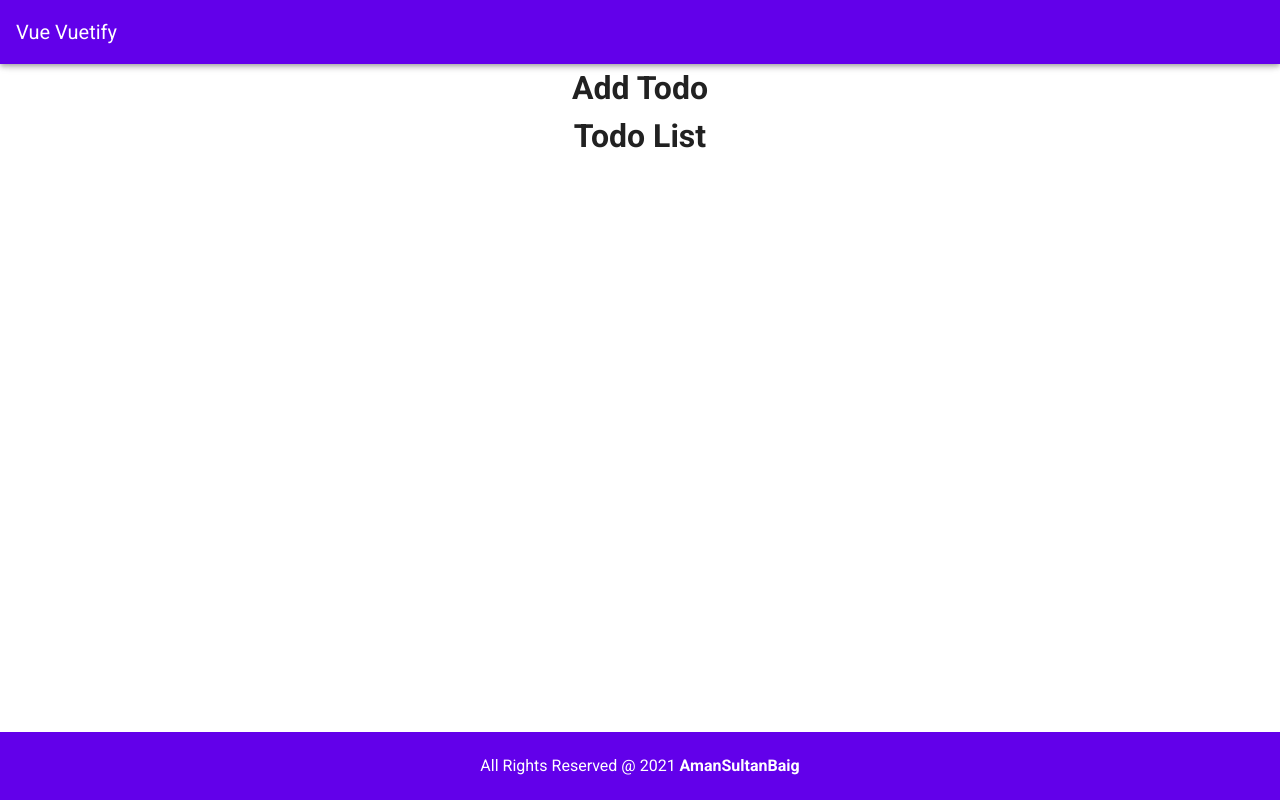
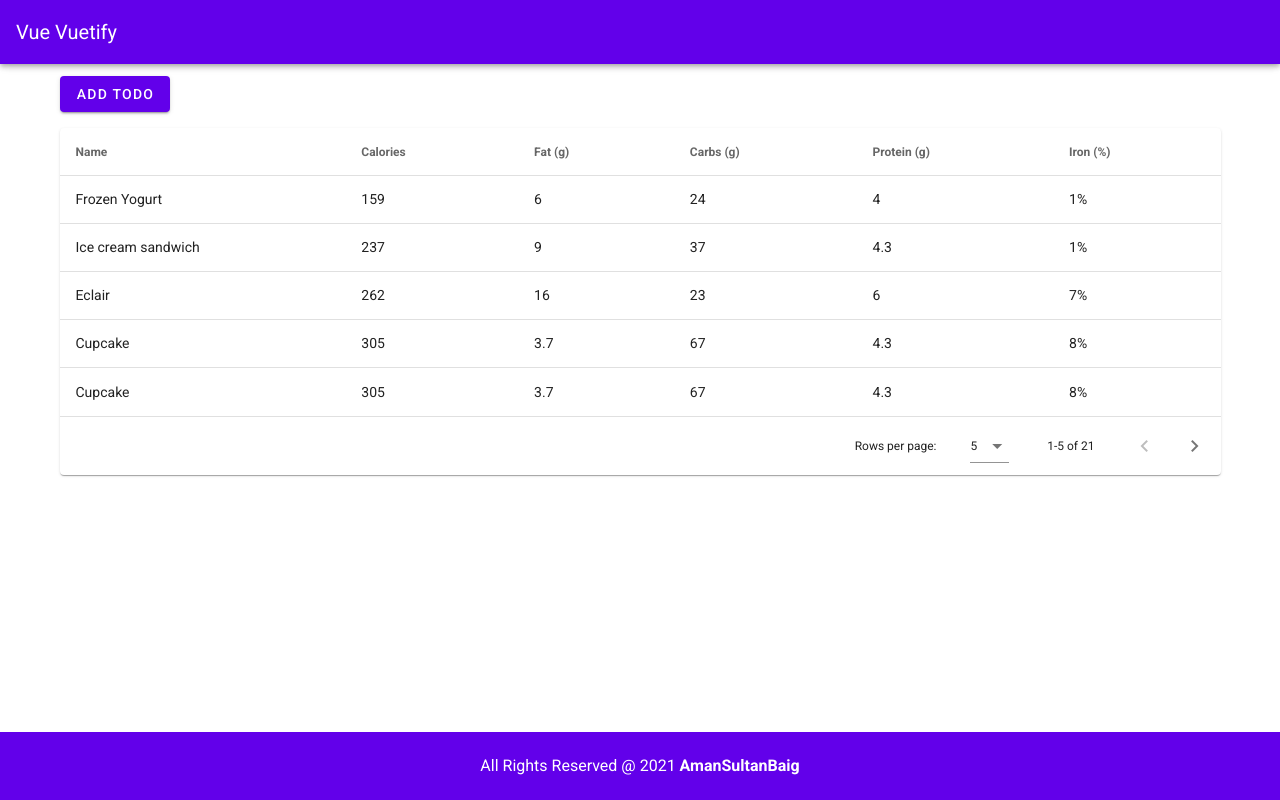
Before and after one commit to AmanSultanBaig/Vue-Vuetify, a Vue app in the folder vue-vuetify/: page / in a window 1280 px wide. Built offline with nearby package versions, Linux system fonts and the light colour scheme.

Commit message:
todolist component is designed with vuetify datatable

```diff
--- a/vue-vuetify/src/App.vue
+++ b/vue-vuetify/src/App.vue
@@ -2,8 +2,6 @@
   <v-app>
     <v-main>
       <Header />
-
-      <AddTodo />
 
       <TodoList />
 
@@ -16,14 +14,12 @@
 import Header from "./components/Header";
 import Footer from "./components/Footer";
 
-import AddTodo from "./pages/AddTodo";
 import TodoList from "./pages/TodoList";
 
 export default {
   name: "App",
 
   components: {
-    AddTodo,
     TodoList,
     Header,
     Footer
--- a/vue-vuetify/src/components/Header.vue
+++ b/vue-vuetify/src/components/Header.vue
@@ -15,5 +15,4 @@
 
 <style scoped>
 
-
 </style>
--- a/vue-vuetify/src/pages/TodoList.vue
+++ b/vue-vuetify/src/pages/TodoList.vue
@@ -1,17 +1,210 @@
 <template>
   <div>
-    <h1>Todo List</h1>
+    <v-container>
+      <v-btn color="deep-purple accent-4" dark class="custom-button-style">
+        Add Todo
+      </v-btn>
+      <v-data-table
+        :headers="headers"
+        :items="desserts"
+        :items-per-page="5"
+        class="elevation-1 "
+      ></v-data-table>
+    </v-container>
   </div>
 </template>
 
 <script>
 export default {
-  name: "TodoList"
+  name: "TodoList",
+
+  data() {
+    return {
+      headers: [
+        { text: "Name", value: "name" },
+        { text: "Calories", value: "calories" },
+        { text: "Fat (g)", value: "fat" },
+        { text: "Carbs (g)", value: "carbs" },
+        { text: "Protein (g)", value: "protein" },
+        { text: "Iron (%)", value: "iron" }
+      ],
+      desserts: [
+        {
+          name: "Frozen Yogurt",
+          calories: 159,
+          fat: 6.0,
+          carbs: 24,
+          protein: 4.0,
+          iron: "1%"
+        },
+        {
+          name: "Ice cream sandwich",
+          calories: 237,
+          fat: 9.0,
+          carbs: 37,
+          protein: 4.3,
+          iron: "1%"
+        },
+        {
+          name: "Eclair",
+          calories: 262,
+          fat: 16.0,
+          carbs: 23,
+          protein: 6.0,
+          iron: "7%"
+        },
+        {
+          name: "Cupcake",
+          calories: 305,
+          fat: 3.7,
+          carbs: 67,
+          protein: 4.3,
+          iron: "8%"
+        },
+        {
+          name: "Cupcake",
+          calories: 305,
+          fat: 3.7,
+          carbs: 67,
+          protein: 4.3,
+          iron: "8%"
+        },
+        {
+          name: "Cupcake",
+          calories: 305,
+          fat: 3.7,
+          carbs: 67,
+          protein: 4.3,
+          iron: "8%"
+        },
+        {
+          name: "Cupcake",
+          calories: 305,
+          fat: 3.7,
+          carbs: 67,
+          protein: 4.3,
+          iron: "8%"
+        },
+        {
+          name: "Cupcake",
+          calories: 305,
+          fat: 3.7,
+          carbs: 67,
+          protein: 4.3,
+          iron: "8%"
+        },
+        {
+          name: "Gingerbread",
+          calories: 356,
+          fat: 16.0,
+          carbs: 49,
+          protein: 3.9,
+          iron: "16%"
+        },
+        {
+          name: "Jelly bean",
+          calories: 375,
+          fat: 0.0,
+          carbs: 94,
+          protein: 0.0,
+          iron: "0%"
+        },
+        {
+          name: "Lollipop",
+          calories: 392,
+          fat: 0.2,
+          carbs: 98,
+          protein: 0,
+          iron: "2%"
+        },
+        {
+          name: "Honeycomb",
+          calories: 408,
+          fat: 3.2,
+          carbs: 87,
+          protein: 6.5,
+          iron: "45%"
+        },
+        {
+          name: "Donut",
+          calories: 452,
+          fat: 25.0,
+          carbs: 51,
+          protein: 4.9,
+          iron: "22%"
+        },
+        {
+          name: "Donut",
+          calories: 452,
+          fat: 25.0,
+          carbs: 51,
+          protein: 4.9,
+          iron: "22%"
+        },
+        {
+          name: "Donut",
+          calories: 452,
+          fat: 25.0,
+          carbs: 51,
+          protein: 4.9,
+          iron: "22%"
+        },
+        {
+          name: "Donut",
+          calories: 452,
+          fat: 25.0,
+          carbs: 51,
+          protein: 4.9,
+          iron: "22%"
+        },
+        {
+          name: "Donut",
+          calories: 452,
+          fat: 25.0,
+          carbs: 51,
+          protein: 4.9,
+          iron: "22%"
+        },
+        {
+          name: "Donut",
+          calories: 452,
+          fat: 25.0,
+          carbs: 51,
+          protein: 4.9,
+          iron: "22%"
+        },
+        {
+          name: "Donut",
+          calories: 452,
+          fat: 25.0,
+          carbs: 51,
+          protein: 4.9,
+          iron: "22%"
+        },
+        {
+          name: "Donut",
+          calories: 452,
+          fat: 25.0,
+          carbs: 51,
+          protein: 4.9,
+          iron: "22%"
+        },
+        {
+          name: "KitKat",
+          calories: 518,
+          fat: 26.0,
+          carbs: 65,
+          protein: 7,
+          iron: "6%"
+        }
+      ]
+    };
+  }
 };
 </script>
 
 <style scoped>
-h1 {
-  text-align: center;
+.custom-button-style {
+  margin-bottom: 1rem;
 }
 </style>
```
